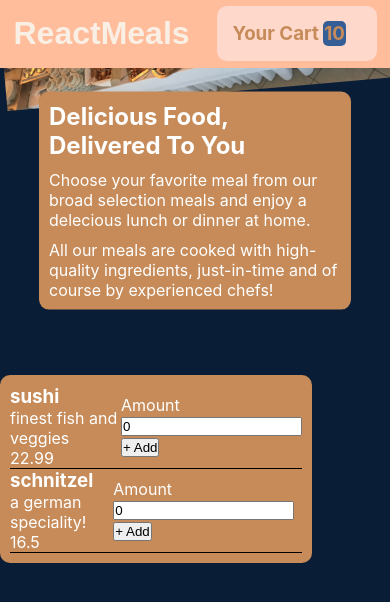
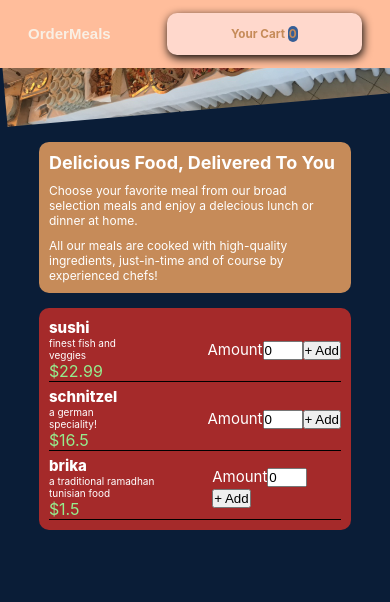
Before and after one commit to JasserTayari101/food-order-app, a React (Create React App) app: page / in a window 390 px wide. Shown: the top 602 px of the page. Built offline with nearby package versions, Linux system fonts and the light colour scheme; the HTML template or start-up script is replaced by a standard one.

Commit message:
add modal and changed styling to support all devices

```diff
--- a/public/index.html
+++ b/public/index.html
@@ -10,34 +10,16 @@
       content="Web site created using create-react-app"
     />
     <link rel="apple-touch-icon" href="%PUBLIC_URL%/logo192.png" />
-    <!--
-      manifest.json provides metadata used when your web app is installed on a
-      user's mobile device or desktop. See https://developers.google.com/web/fundamentals/web-app-manifest/
-    -->
     <link rel="manifest" href="%PUBLIC_URL%/manifest.json" />
-    <!--
-      Notice the use of %PUBLIC_URL% in the tags above.
-      It will be replaced with the URL of the `public` folder during the build.
-      Only files inside the `public` folder can be referenced from the HTML.
+    <!--Font awesome CDN-->
+    <link rel="stylesheet" href="https://cdnjs.cloudflare.com/ajax/libs/font-awesome/6.4.0/css/all.min.css" integrity="sha512-iecdLmaskl7CVkqkXNQ/ZH/XLlvWZOJyj7Yy7tcenmpD1ypASozpmT/E0iPtmFIB46ZmdtAc9eNBvH0H/ZpiBw==" crossorigin="anonymous" referrerpolicy="no-referrer" />
 
-      Unlike "/favicon.ico" or "favicon.ico", "%PUBLIC_URL%/favicon.ico" will
-      work correctly both with client-side routing and a non-root public URL.
-      Learn how to configure a non-root public URL by running `npm run build`.
-    -->
-    <title>React App</title>
+    <title>OrderMeals | React App</title>
   </head>
   <body>
     <noscript>You need to enable JavaScript to run this app.</noscript>
+    <div id="backdrop-root"></div>
+    <div id="overlay-root"></div>
     <div id="root"></div>
-    <!--
-      This HTML file is a template.
-      If you open it directly in the browser, you will see an empty page.
-
-      You can add webfonts, meta tags, or analytics to this file.
-      The build step will place the bundled scripts into the <body> tag.
-
-      To begin the development, run `npm start` or `yarn start`.
-      To create a production bundle, use `npm run build` or `yarn build`.
-    -->
   </body>
 </html>
--- a/src/App.css
+++ b/src/App.css
@@ -9,3 +9,10 @@ html{
   min-height: 100vh;
   background-color: #0A1D37;
 }
+
+.app-container{
+  display: flex;
+  flex-direction: column;
+  justify-items: center;
+  align-items: center;
+}
--- a/src/App.js
+++ b/src/App.js
@@ -11,11 +11,11 @@ function App() {
     setAddDish(dish);
   }
   return (
-    <React.Fragment>
+    <div className='app-container'>
       <NavBar addDish={addDish} />
       <Header />
       <Menu onDishAdd={addDishHandler} />
-    </React.Fragment>
+    </div>
   )
 }
 
--- a/src/components/Cart.css
+++ b/src/components/Cart.css
@@ -4,10 +4,54 @@
     width: 10rem;
     padding: 1rem;
     border-radius: 10px;
+    height: 5vh;
+    display: flex;
+    justify-content: center;
+    align-items: center;
+    box-shadow:1px 3px 10px black ;
 }
+.cart-container:hover{
+    cursor: pointer;
+}
+
+@media screen and (max-width:500px) {
+    .cart-container{
+        width: 50%;
+        font-size: 10px;
+    }
+}
+
 
 h3 > span{
     background-color: #365e96;
     border-radius: 5px;
     padding: 1px;
 }
+
+
+.hidden{
+    display: none;
+}
+
+.backdrop{
+    position: fixed;
+    top: 0;
+    left: 0;
+    width: 100%;
+    height: 100vh;
+    z-index: 10;
+    background: rgba(0, 0, 0, 0.75);
+}
+
+.modal{
+    position: fixed;
+    top: 30vh;
+    left: 10%;
+    width: 80%;
+    z-index: 100;
+    overflow: hidden;
+}
+
+.warning{
+    color: rgb(219, 67, 67);
+}
--- a/src/components/Cart.js
+++ b/src/components/Cart.js
@@ -1,13 +1,42 @@
 import './Cart.css';
 
-import {useState,useEffect} from 'react';
+import React,{useState,useEffect} from 'react';
+import ReactDOM from 'react-dom';
+
+import Card from './UI/Card';
+
+function Backdrop(props) {
+    return <div onClick={props.onClick} className='backdrop'></div>
+}
+
+function ModalOverlay(props) {
+    let content = props.orders.length >0?
+        <Card className="modal">
+            <header>
+                <h2>Cart Content</h2>
+            </header>
+            <div>
+                {props.orders.map(order=>{
+                    return <div key={order.name}>
+                        <h3>{order.name}</h3>
+                        <p>{order.number}</p>
+                    </div>
+                })}
+            </div>
+        </Card> :
+
+        <Card className="modal">
+            <p className='warning'>Empty Cart</p>
+        </Card>
+    return content
+}
 
 export default function Cart(props) {
     const [orders,setOrders] = useState([
-        {name:'apple',number:5},
-        {name:'sushi',number:3},
-        {name:'brika',number:2}
+
     ]);
+
+    const [isModalVisible,setIsModalVisible] = useState(false);
 
     useEffect(()=>{
         if(props.addDish!==null){
@@ -35,9 +64,19 @@ export default function Cart(props) {
         return orderNumber;
     }
 
+    function toggleModal() {
+        setIsModalVisible(!isModalVisible);
+    }
+
     return(
-        <div className='cart-container'>
-            <h3>Your Cart <span>{calculateOrders()}</span> </h3>
-        </div>
+        <React.Fragment>
+            <div className='cart-container' onClick={toggleModal}>
+                <h3>Your Cart <span>{calculateOrders()}</span> </h3>
+            </div>
+
+            { isModalVisible && ReactDOM.createPortal(<Backdrop onClick={toggleModal} />,document.getElementById('backdrop-root'))}
+
+            { isModalVisible && ReactDOM.createPortal(<ModalOverlay orders={orders} />,document.getElementById('overlay-root'))}
+        </React.Fragment>
     )
 }
--- a/src/components/Header.css
+++ b/src/components/Header.css
@@ -3,6 +3,7 @@
     display: flex;
     flex-direction: column;
     align-items: center;
+    height: min-content;
 }
 
 .header img{
@@ -12,15 +13,21 @@
     position: relative;
 }
 
+
+
 .info-box{
     display: flex;
     flex-direction: column;
     gap: 10px;
     justify-content: space-between;
-    font-size: 1.5rem;
+    font-size: 1.4rem;
 }
-@media screen and (max-width: 500px) {
+
+@media screen and (max-width:500px) {
     .info-box{
-        font-size: 1rem;
+        font-size: 12px;
+    }
+    .header img{
+        transform: translateY(-30%) rotateZ(-5deg);
     }
 }
--- a/src/components/Menu/Dish.css
+++ b/src/components/Menu/Dish.css
@@ -3,4 +3,37 @@
     justify-content: space-between;
     align-items: center;
     border-bottom: 1px solid black;
+    width: 100%;
 }
+
+.dish-title{
+    font-size: 1.2rem;
+    font-weight: 800;
+}
+
+.dish-price{
+    color: rgb(149, 236, 141);
+    position: relative;
+    margin-left: 10px;
+}
+.dish-price::after{
+    content: '$';
+    position: absolute;
+    left: -10px;
+}
+.dish-amount-label{
+    font-size: 15px;
+}
+.dish-amount-input{
+    width:  40px;
+}
+
+@media screen and (max-width: 500px){
+    .dish-description{
+        font-size: 10px;
+        max-width: 70%;
+    }
+    .dish-title{
+        font-size: 15px;
+    }
+}
--- a/src/components/Menu/Dish.js
+++ b/src/components/Menu/Dish.js
@@ -14,19 +14,20 @@ export default function Dish({info,onAdd}) {
             name:info.name,
             number:amount
         });
+        setAmount(0);
     }
 
     return(
         <div className="dish-container">
             <div>
-                <h3>{info.name}</h3>
-                <p> {info.description} </p>
-                <span> {info.price} </span>
+                <h3 className='dish-title'>{info.name}</h3>
+                <p className='dish-description'> {info.description} </p>
+                <span className='dish-price'> {info.price} </span>
             </div>
             <div>
-                <label htmlFor={`${info.name}-input`}>Amount</label>
-                    <input type="number" id={`${info.name}-input`} value={amount} onChange={amountChangeHandler} />
-                <button onClick={buttonAddHandler}>+ Add</button>
+                <label className='dish-amount-label' htmlFor={`${info.name}-input`}>Amount</label>
+                    <input className='dish-amount-input' type="number" id={`${info.name}-input`} value={amount} onChange={amountChangeHandler} />
+                <button className='dish-add-btn' onClick={buttonAddHandler}>+ Add</button>
             </div>
         </div>
     )
--- a/src/components/Menu/Menu.js
+++ b/src/components/Menu/Menu.js
@@ -7,6 +7,7 @@ export default function Menu(props) {
     const [dishes,setDishes] = useState([
         {id:0,name:'sushi',description:'finest fish and veggies',price:22.99},
         {id:1,name:'schnitzel',description:'a german speciality!',price:16.50},
+        {id:2,name:'brika',description:'a traditional ramadhan tunisian food',price:1.5}
     ]);
 
     return(
--- a/src/components/NavBar.css
+++ b/src/components/NavBar.css
@@ -17,3 +17,9 @@
     font-family: 'Rubik', sans-serif;
     font-size: 2rem;
 }
+
+@media screen and (max-width:500px) {
+    .logo{
+        font-size: 15px;
+    }
+}
--- a/src/components/NavBar.js
+++ b/src/components/NavBar.js
@@ -6,7 +6,7 @@ import Cart from './Cart';
 export default function NavBar(props) {
     return(
         <nav className='navbar'>
-            <h1 className='logo'>ReactMeals</h1>
+            <h1 className='logo'>OrderMeals</h1>
             <Cart addDish={props.addDish} />
         </nav>
     )
--- a/src/components/UI/Card.css
+++ b/src/components/UI/Card.css
@@ -3,25 +3,34 @@
     border-radius: 10px;
     width: 80%;
     padding: 10px;
-    background-color: #C68B59;
+    background-color: #eeb07a;
+    display: flex;
+    flex-direction: column;
+    justify-content: center;
+    align-items: center;
 }
 
 .info-box-card{
     transform: translateY(-30%);
     background-color: #C68B59;
 }
+@media screen and (max-width:500px) {
+    .info-box-card{
+        transform: translateY(-10%);
+    }
+}
 
 .menu-container{
     display: flex;
     flex-direction: column;
+    gap: 5px;
+    background-color: brown;
 }
 
 
 @media screen and (min-width: 1200px) {
-    .card{
+    .info-box-card{
         width: 30%;
-    }
-    .info-box-card{
         transform: translateY(-80%);
     }
 }
```
